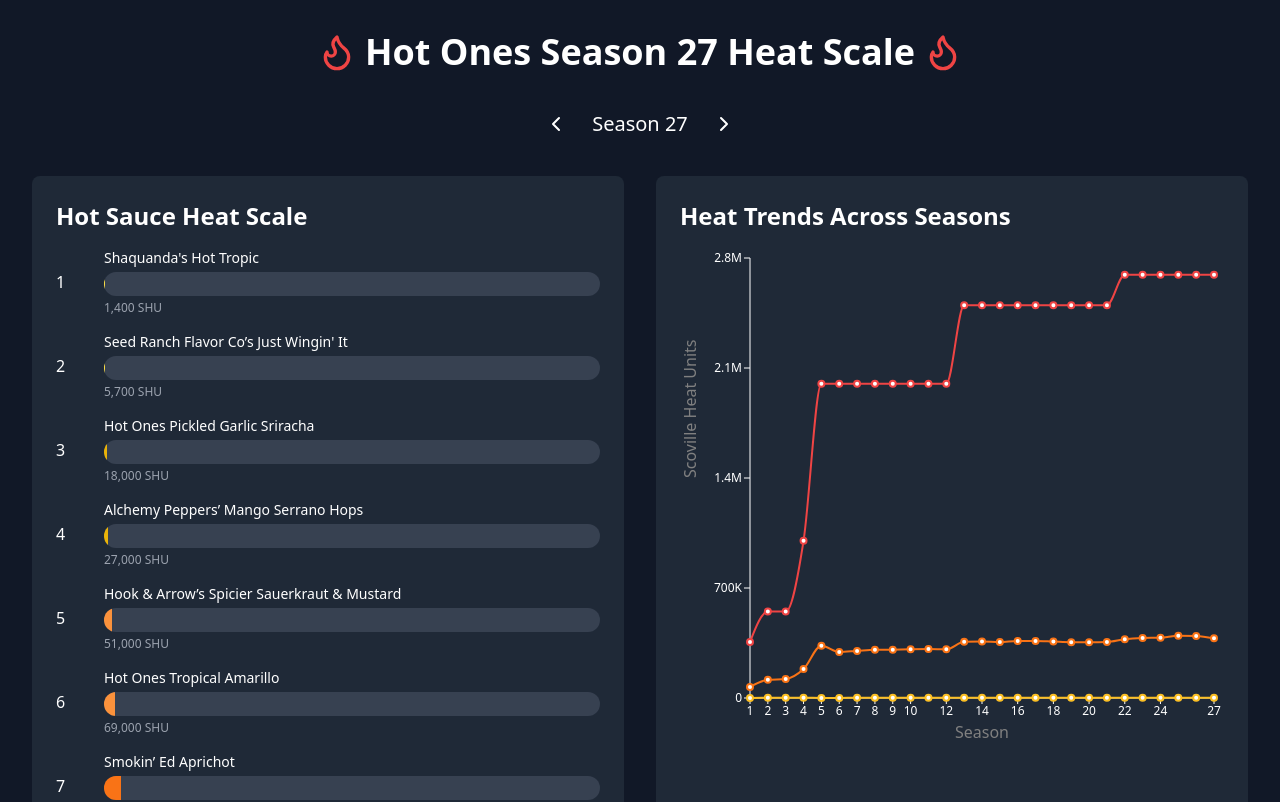
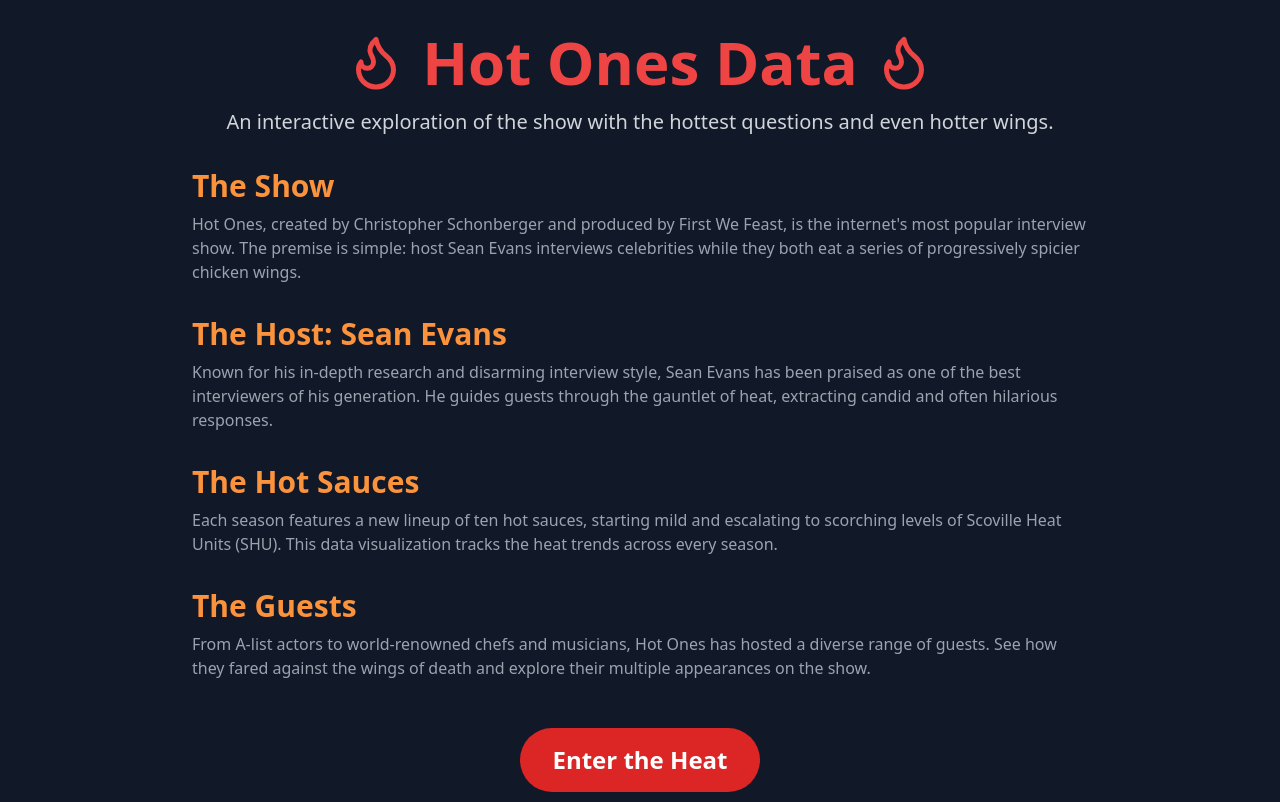
Before and after one commit to robertsbaer/hot-ones-data, a React (Vite) app: page / in a window 1280 px wide. Shown: the top 802 px of the page. Built offline with nearby package versions, Linux system fonts and the light colour scheme.

Commit message:
Landing page

```diff
--- a/package.json
+++ b/package.json
@@ -17,6 +17,7 @@
     "lucide-react": "^0.344.0",
     "react": "^18.3.1",
     "react-dom": "^18.3.1",
+    "react-router-dom": "^7.6.2",
     "recharts": "^2.12.2"
   },
   "devDependencies": {
--- a/src/App.tsx
+++ b/src/App.tsx
@@ -10,8 +10,11 @@ import {
 import { Flame, ChevronLeft, ChevronRight } from "lucide-react";
 import allSeasonSauces from "./hotsauceData";
 import mergedData from "./merged_hot_ones.json";
+import { Routes, Route } from 'react-router-dom';
+import LandingPage from './LandingPage';
 
-function App() {
+// Rename your current App component content to DataVisualization
+function DataVisualization() {
   const totalSeasons = Object.keys(allSeasonSauces).length;
   const [currentSeason, setCurrentSeason] = useState<number>(totalSeasons);
   const [highlightedEpisode, setHighlightedEpisode] = useState<string | null>(
@@ -739,4 +742,13 @@ function App() {
   );
 }
 
+function App() {
+  return (
+    <Routes>
+      <Route path="/" element={<LandingPage />} />
+      <Route path="/data" element={<DataVisualization />} />
+    </Routes>
+  );
+}
+
 export default App;
--- /dev/null
+++ b/src/LandingPage.tsx
@@ -0,0 +1,54 @@
+import React from 'react';
+import { Flame } from 'lucide-react';
+import { Link } from 'react-router-dom';
+
+const LandingPage = () => {
+  return (
+    <div className="min-h-screen bg-gray-900 text-white flex flex-col items-center justify-center p-8">
+      <div className="max-w-4xl text-center">
+        <h1 className="text-6xl font-bold mb-4 text-red-500 flex items-center justify-center gap-4">
+          <Flame size={60} /> Hot Ones Data <Flame size={60} />
+        </h1>
+        <p className="text-xl text-gray-300 mb-8">
+          An interactive exploration of the show with the hottest questions and even hotter wings.
+        </p>
+
+        <div className="text-left space-y-8 mb-12">
+          <div>
+            <h2 className="text-3xl font-semibold mb-2 text-orange-400">The Show</h2>
+            <p className="text-gray-400">
+              Hot Ones, created by Christopher Schonberger and produced by First We Feast, is the internet's most popular interview show. The premise is simple: host Sean Evans interviews celebrities while they both eat a series of progressively spicier chicken wings.
+            </p>
+          </div>
+          <div>
+            <h2 className="text-3xl font-semibold mb-2 text-orange-400">The Host: Sean Evans</h2>
+            <p className="text-gray-400">
+              Known for his in-depth research and disarming interview style, Sean Evans has been praised as one of the best interviewers of his generation. He guides guests through the gauntlet of heat, extracting candid and often hilarious responses.
+            </p>
+          </div>
+          <div>
+            <h2 className="text-3xl font-semibold mb-2 text-orange-400">The Hot Sauces</h2>
+            <p className="text-gray-400">
+              Each season features a new lineup of ten hot sauces, starting mild and escalating to scorching levels of Scoville Heat Units (SHU). This data visualization tracks the heat trends across every season.
+            </p>
+          </div>
+          <div>
+            <h2 className="text-3xl font-semibold mb-2 text-orange-400">The Guests</h2>
+            <p className="text-gray-400">
+              From A-list actors to world-renowned chefs and musicians, Hot Ones has hosted a diverse range of guests. See how they fared against the wings of death and explore their multiple appearances on the show.
+            </p>
+          </div>
+        </div>
+
+        <Link
+          to="/data"
+          className="bg-red-600 text-white px-8 py-4 rounded-full font-bold text-2xl hover:bg-red-700 transition-transform transform hover:scale-105 inline-block"
+        >
+          Enter the Heat
+        </Link>
+      </div>
+    </div>
+  );
+};
+
+export default LandingPage;
--- a/src/main.tsx
+++ b/src/main.tsx
@@ -1,10 +1,13 @@
 import { StrictMode } from 'react';
 import { createRoot } from 'react-dom/client';
+import { BrowserRouter } from 'react-router-dom';
 import App from './App.tsx';
 import './index.css';
 
 createRoot(document.getElementById('root')!).render(
   <StrictMode>
-    <App />
+    <BrowserRouter>
+      <App />
+    </BrowserRouter>
   </StrictMode>
 );
```
Also changed, not shown: 2 other files (tests, documents, lock files or other folders).
